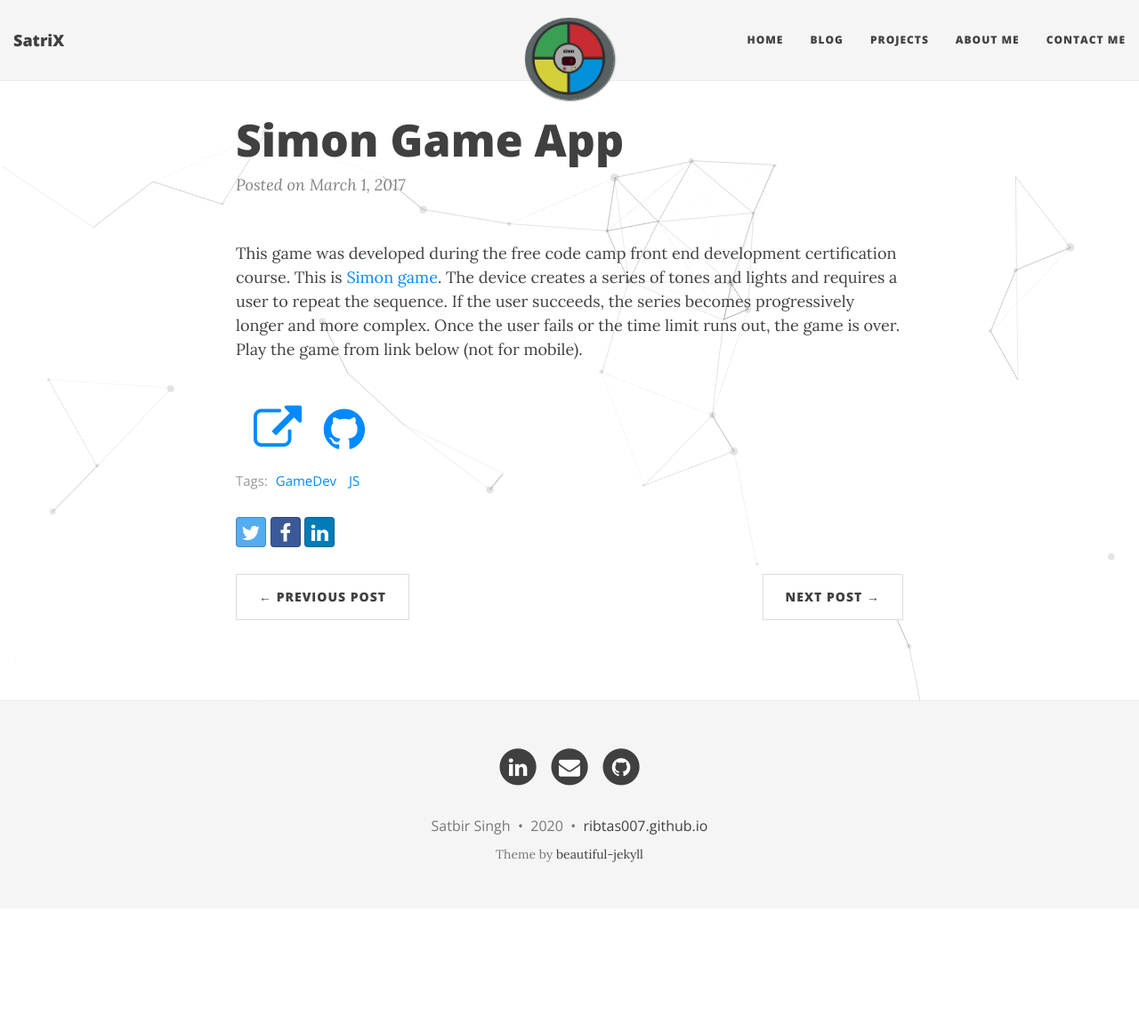
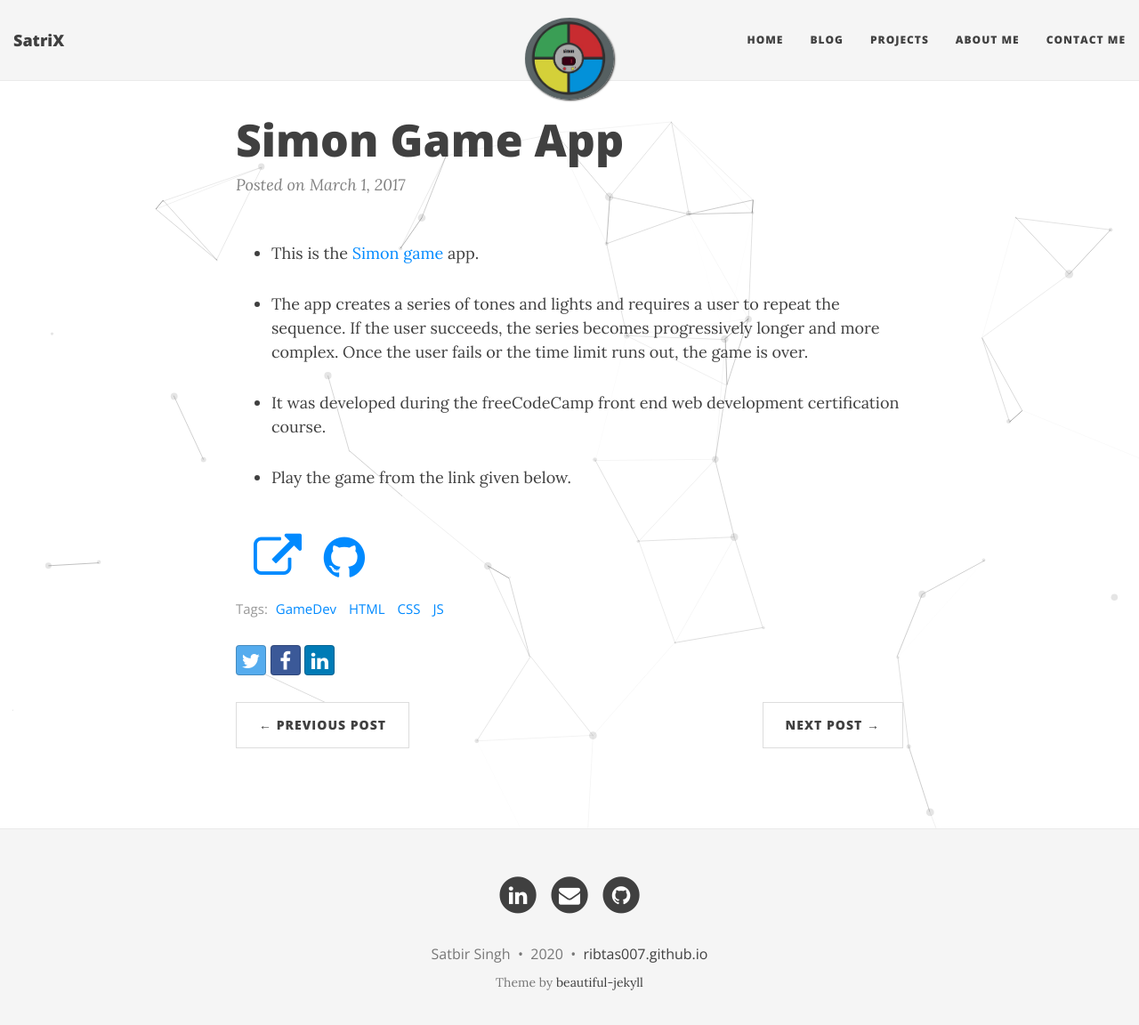
Before and after one commit to RIBTAS007/Ribtas007.github.io, a Jekyll site: the page built from _posts/2017-03-01-Simon-game-app.md, in a window 1280 px wide and 1172 px high. Shown: the top 1152 px of the window at 89% size. Built offline with Jekyll 4.4.1, drawn with Linux system fonts in a browser that asks for light colours; nearby versions of some CDN libraries; comment, search, counter and statistics services are not loaded.

Commit message:
Updated SG content

```diff
--- a/_posts/2017-03-01-Simon-game-app.md
+++ b/_posts/2017-03-01-Simon-game-app.md
@@ -2,15 +2,16 @@
 title: "Simon Game App"
 start: 2017-03-01
 categories: project
-tags: [GameDev, JS]
+tags: [GameDev, HTML, CSS, JS]
 code: https://github.com/RIBTAS007/Simon-game
 demo: https://ribtas007.github.io/Simon-game/
 image: /img/project-imgs/Simon game.jpg
 ---
 
+* This is the [Simon game](https://en.wikipedia.org/wiki/Simon_(game)) app.
 
-This game was developed during the free code camp front end development certification course.
-This is [Simon game](https://en.wikipedia.org/wiki/Simon_(game)).
-The device creates a series of tones and lights and requires a user to repeat the sequence.
-If the user succeeds, the series becomes progressively longer and more complex.
-Once the user fails or the time limit runs out, the game is over. Play the game from link below (not for mobile).
+* The app creates a series of tones and lights and requires a user to repeat the sequence. If the user succeeds, the series becomes progressively longer and more complex. Once the user fails or the time limit runs out, the game is over.
+
+* It was developed during the freeCodeCamp front end web development certification course.
+
+* Play the game from the link given below.
```
